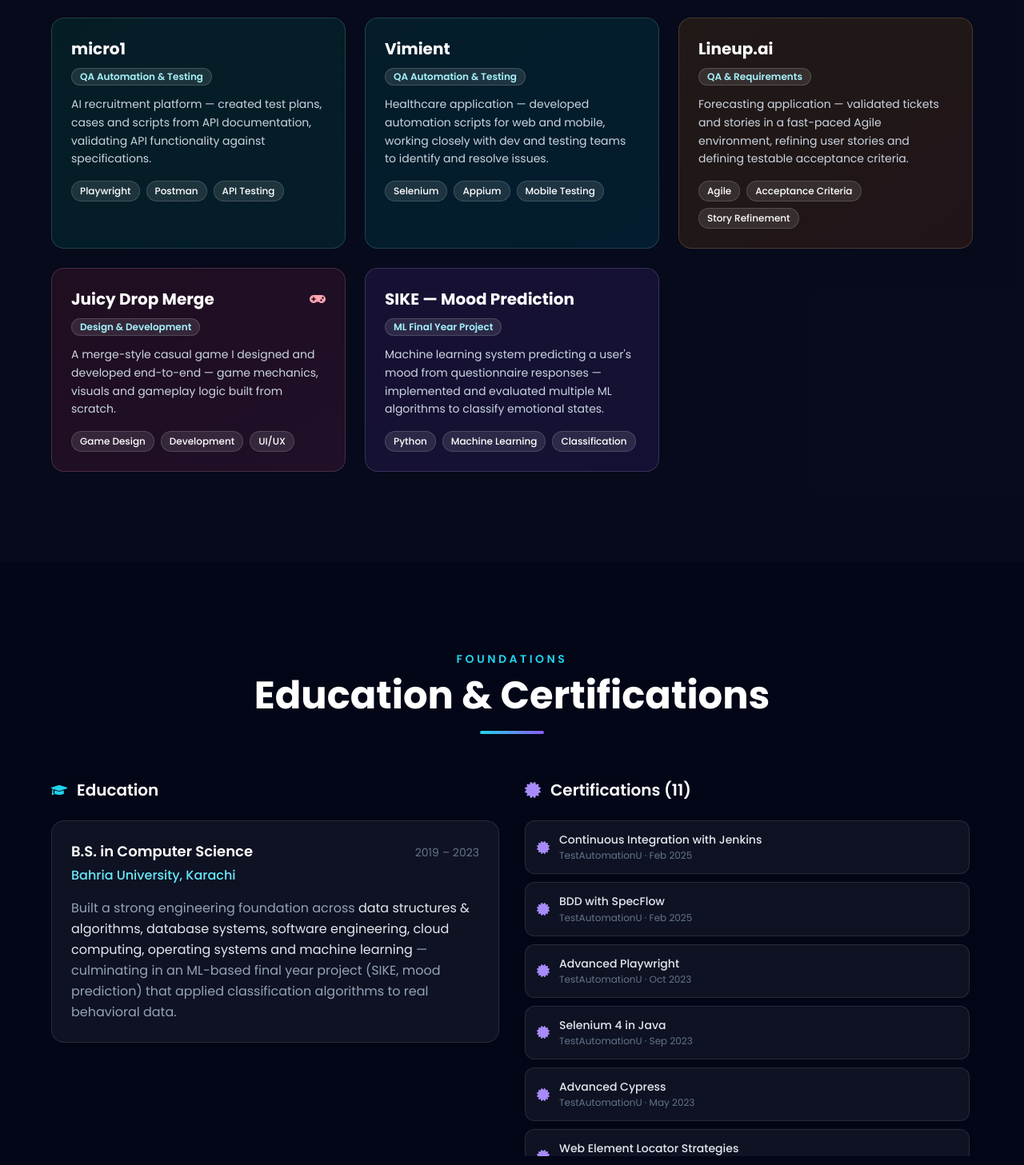
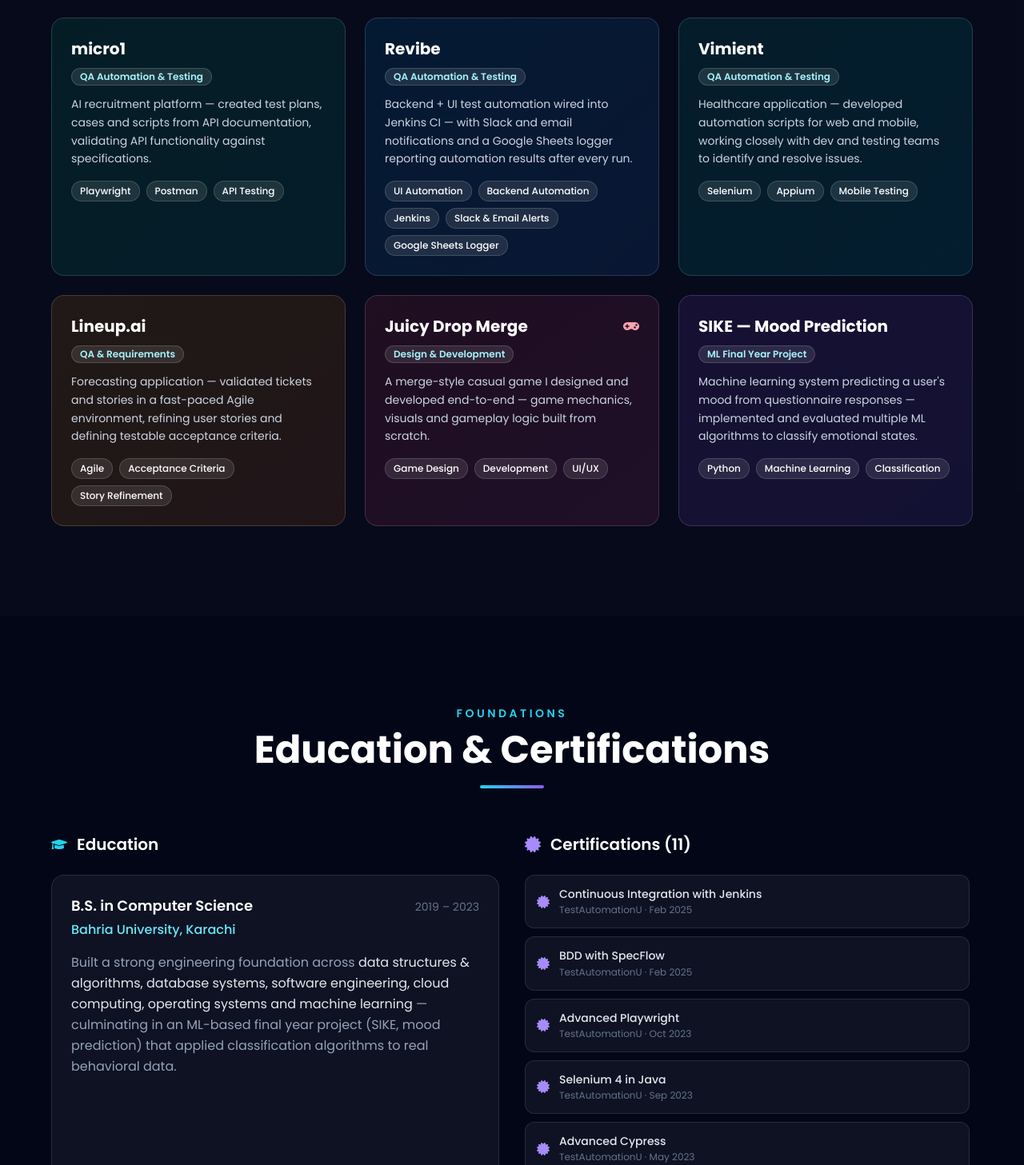
Before and after one commit to daniyalquraishi/daniyalquraishi.github.io, a React (Vite) app: page / in a window 1280 px wide. Shown: the part 5353-6810 px from the top of the page at 80% size. Built offline with nearby package versions, Linux system fonts and the light colour scheme.

Commit message:
Add Revibe project; align education card with certifications column
Co-Authored-By: Claude Opus 4.8 (1M context) <noreply@anthropic.com>

```diff
--- a/src/App.jsx
+++ b/src/App.jsx
@@ -145,6 +145,14 @@ const PROJECTS = [
         tech: ["Playwright", "Postman", "API Testing"],
         accent: "from-emerald-500/20 to-teal-500/20",
         ring: "hover:border-emerald-400/50",
+    },
+    {
+        title: "Revibe",
+        role: "QA Automation & Testing",
+        description: "Backend + UI test automation wired into Jenkins CI — with Slack and email notifications and a Google Sheets logger reporting automation results after every run.",
+        tech: ["UI Automation", "Backend Automation", "Jenkins", "Slack & Email Alerts", "Google Sheets Logger"],
+        accent: "from-sky-500/20 to-blue-500/20",
+        ring: "hover:border-sky-400/50",
     },
     {
         title: "Vimient",
@@ -615,11 +623,12 @@ function App() {
                         initial="hidden"
                         whileInView="show"
                         viewport={{ once: true, margin: "-40px" }}
+                        className="flex flex-col"
                     >
                         <h3 className="flex items-center gap-3 text-xl font-semibold text-white mb-6">
                             <FaGraduationCap className="text-cyan-400" /> Education
                         </h3>
-                        <div className="rounded-2xl bg-white/5 border border-white/10 p-6">
+                        <div className="flex-1 rounded-2xl bg-white/5 border border-white/10 p-6">
                             <div className="flex flex-wrap items-baseline justify-between gap-2">
                                 <h4 className="text-lg font-semibold text-white">B.S. in Computer Science</h4>
                                 <span className="text-sm text-slate-500">2019 – 2023</span>
```
Also changed, not shown: 5 other files (tests, documents, lock files or other folders).
